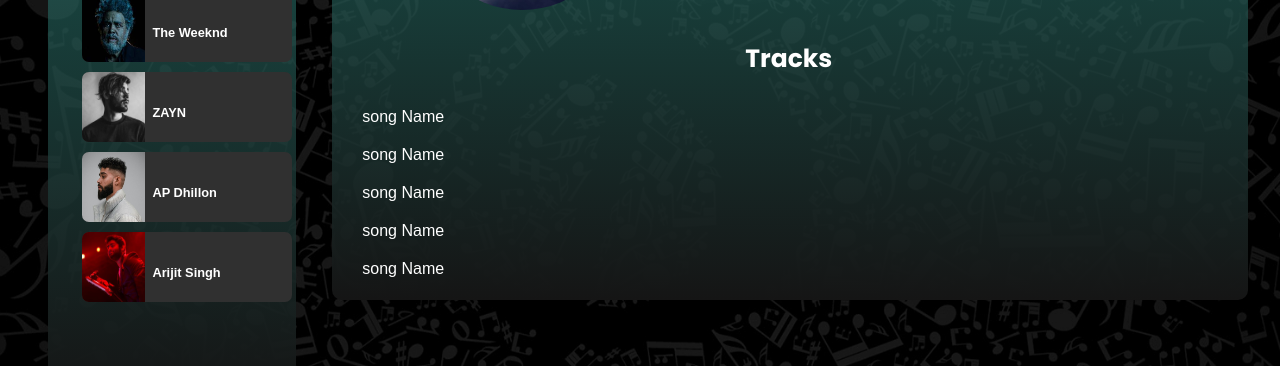
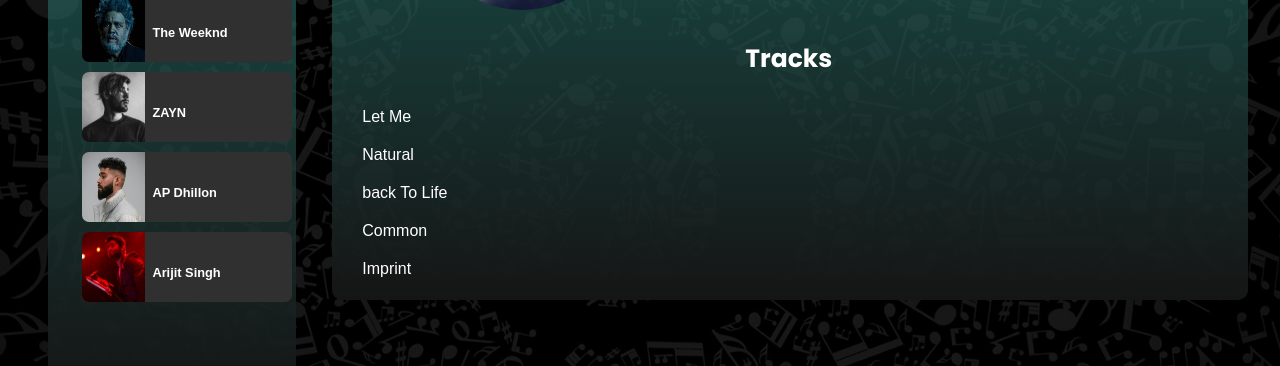
Before and after one commit to sushantsalotra/Musicplayer, a Jekyll site: the page songlist2.html, which Jekyll copies as it is, in a window 1280 px wide. Shown: the part 310-676 px from the top of the page. Built offline with Jekyll 4.4.1, drawn with Linux system fonts in a browser that asks for light colours; nearby versions of some CDN libraries.

Commit message:
Add files via upload

```diff
--- a/songlist2.html
+++ b/songlist2.html
@@ -77,14 +77,20 @@
         <span id="tracks">Tracks</span>
         <div class="ml">
             <ul class="musiclist">
-                <li>song Name</li>
-                <li>song Name</li>
-                <li>song Name</li>
-                <li>song Name</li>
-                <li>song Name</li>
-                <li>song Name</li>
-                <li>song Name</li>
-                <li>song Name</li>
+                <li>Let Me</li>
+                <li>Natural</li>
+                <li>back To Life</li>
+                <li>Common</li>
+                <li>Imprint</li>
+                <li>Stand Still</li>
+                <li>Tonight</li>
+                <li>Flight Of The Tars</li>
+                <li>If I Got You</li>
+                <li>Talk to Me</li>
+                <li>There You Are</li>
+                <li>I Dont Mind</li>
+                <li>Icarus InterLude</li>
+                <li>Good Guy</li>
            </ul>
         </div>
     </div>
```
Also changed, not shown: other parts of songlist2.html (+1 -1 lines).
